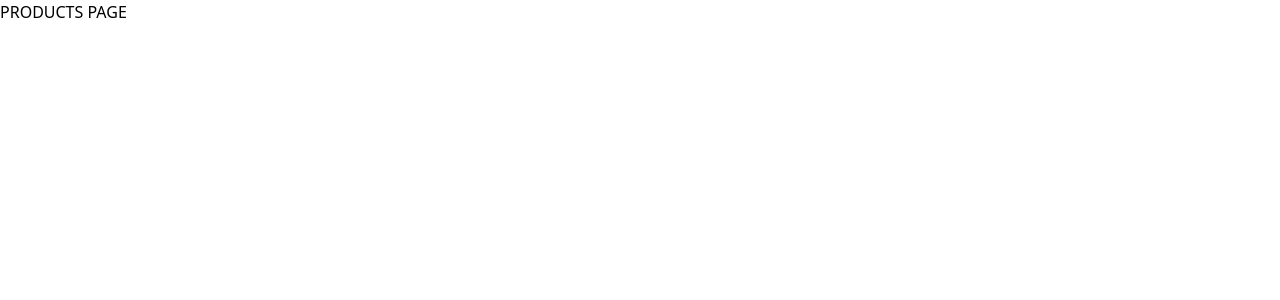
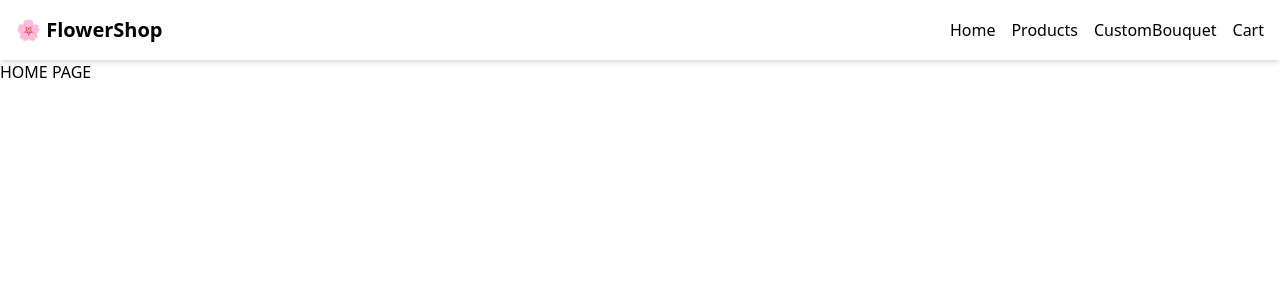
Before and after one commit to homaajam/flower_shop, a React (Vite) app: page / in a window 1280 px wide. Shown: the top 300 px of the page. Built offline with nearby package versions, Linux system fonts and the light colour scheme.

Commit message:
setup routing and wrap pages with layout

```diff
--- a/src/App.jsx
+++ b/src/App.jsx
@@ -1,13 +1,24 @@
-import { useState } from 'react'
-import './index.css'
-import './component/pages/Home'
-import Home from './component/pages/products'
-function App() {
-  const [count, setCount] = useState(0)
+import { useState } from 'react';
+import { BrowserRouter, Routes, Route } from 'react-router-dom';
+import './index.css';
+import Home from './component/pages/Home';
+import Products from './component/pages/products';
+import Cart from './component/pages/cart';
+import CustomBouquet from './component/pages/CustomBouquet';
+import Layout from './component/Layout';
+
+
+const App =()=>{
 
   return (
-
-    <Home/>
+    <BrowserRouter>
+      <Routes>
+        <Route path='/' element={<Layout><Home/></Layout>} />
+        <Route path='/products' element={<Layout><Products/></Layout>} />
+        <Route path='/cart' element={<Layout><Cart/></Layout>} />
+        <Route path='/custom-bouquet' element={<Layout><CustomBouquet/></Layout>} />
+      </Routes>
+    </BrowserRouter>
   )
 }
 
```
